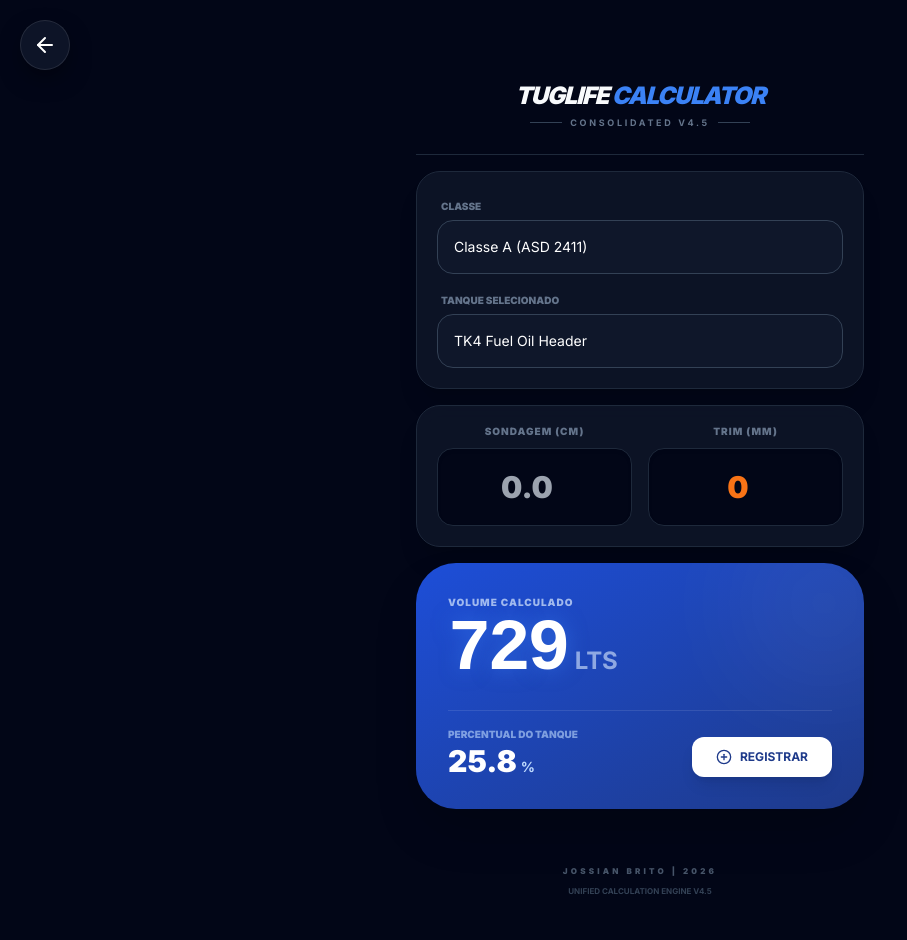
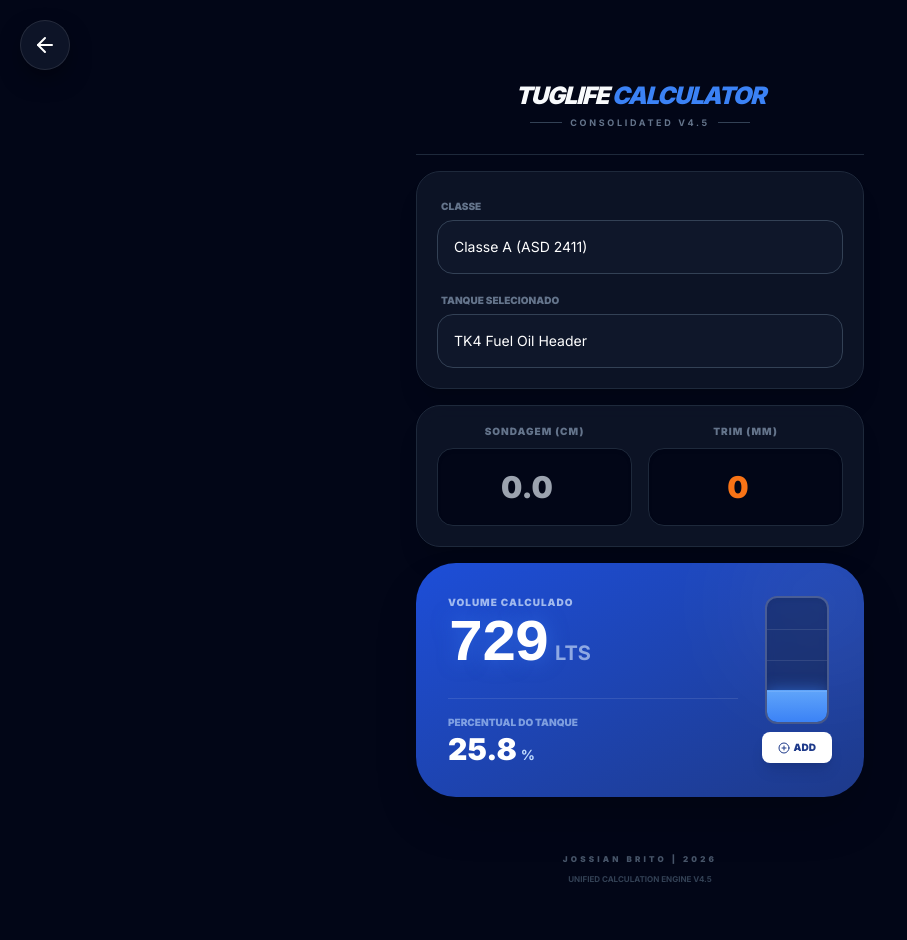
Before and after one commit to Jbvix/tugmarine, a plain HTML site: page TUGLIFE - Marine Calculator.html in a window 1280 px wide. Shown: the whole page, without its empty margins (0-907 px from the left). Drawn offline with nearby package versions, Linux system fonts and the light colour scheme.

Commit message:
feat: Add visual tank representation for calculated percentage and adjust result display styling.

```diff
--- a/TUGLIFE - Marine Calculator.html
+++ b/TUGLIFE - Marine Calculator.html
@@ -136,13 +136,14 @@
                 class="absolute -right-6 -top-6 w-32 h-32 bg-white/10 rounded-full blur-3xl group-hover:scale-125 transition-transform duration-700">
             </div>
 
-            <div class="relative z-10">
+            <div class="relative z-10 flex justify-between items-center">
+                <div class="flex-1">
                     <p class="text-blue-100 text-[10px] uppercase font-black tracking-widest mb-1 opacity-70">Volume
                         Calculado</p>
                     <div class="flex items-baseline space-x-2">
                         <span id="res-volume"
-                        class="text-7xl font-black mono tracking-tighter text-white glow-text leading-none">0</span>
-                    <span class="text-blue-100 font-bold text-2xl opacity-60 uppercase">Lts</span>
+                            class="text-6xl font-black mono tracking-tighter text-white glow-text leading-none">0</span>
+                        <span class="text-blue-100 font-bold text-xl opacity-60 uppercase">Lts</span>
                     </div>
 
                     <div class="mt-6 pt-4 border-t border-white/10 flex justify-between items-end">
@@ -154,10 +155,25 @@
                                 <span class="text-blue-200 font-bold text-sm">%</span>
                             </div>
                         </div>
+                    </div>
+                </div>
+
+                <!-- Visual Tank -->
+                <div class="ml-6 flex flex-col items-center space-y-2">
+                    <div
+                        class="w-16 h-32 bg-slate-900/40 rounded-xl border-2 border-white/20 relative overflow-hidden shadow-inner backdrop-blur-sm">
+                        <div id="tank-level"
+                            class="absolute bottom-0 w-full bg-gradient-to-t from-blue-500 to-blue-400 transition-all duration-700 ease-out shadow-[0_0_15px_rgba(59,130,246,0.6)]"
+                            style="height: 0%"></div>
+                        <!-- Graduation marks -->
+                        <div class="absolute top-[25%] w-full h-px bg-white/10"></div>
+                        <div class="absolute top-[50%] w-full h-px bg-white/10"></div>
+                        <div class="absolute top-[75%] w-full h-px bg-white/10"></div>
+                    </div>
                     <button onclick="registerMeasurement()"
-                        class="bg-white text-blue-900 px-6 py-3 rounded-xl font-bold text-xs uppercase shadow-lg hover:scale-105 transition-transform flex items-center space-x-2">
-                        <i data-lucide="plus-circle" class="w-4 h-4"></i>
-                        <span>Registrar</span>
+                        class="bg-white text-blue-900 px-4 py-2 rounded-lg font-black text-[10px] uppercase shadow-lg hover:scale-105 transition-transform flex items-center space-x-1">
+                        <i data-lucide="plus-circle" class="w-3 h-3"></i>
+                        <span>Add</span>
                     </button>
                 </div>
             </div>
@@ -257,6 +273,9 @@
             // Animate Numbers (Simple)
             resVol.textContent = Math.round(vol).toLocaleString('pt-BR');
             resPct.textContent = pct.toFixed(1);
+
+            // Visual Level
+            document.getElementById('tank-level').style.height = `${Math.min(pct, 100)}%`;
         }
 
         function registerMeasurement() {
```
Lines whose indentation alone changed are shown as unchanged.
